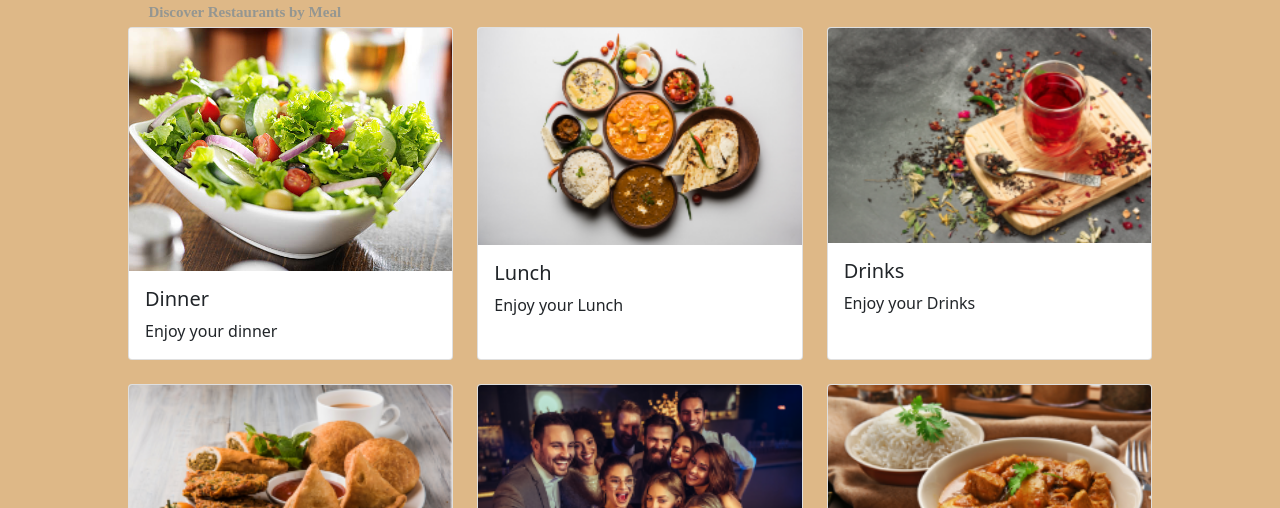
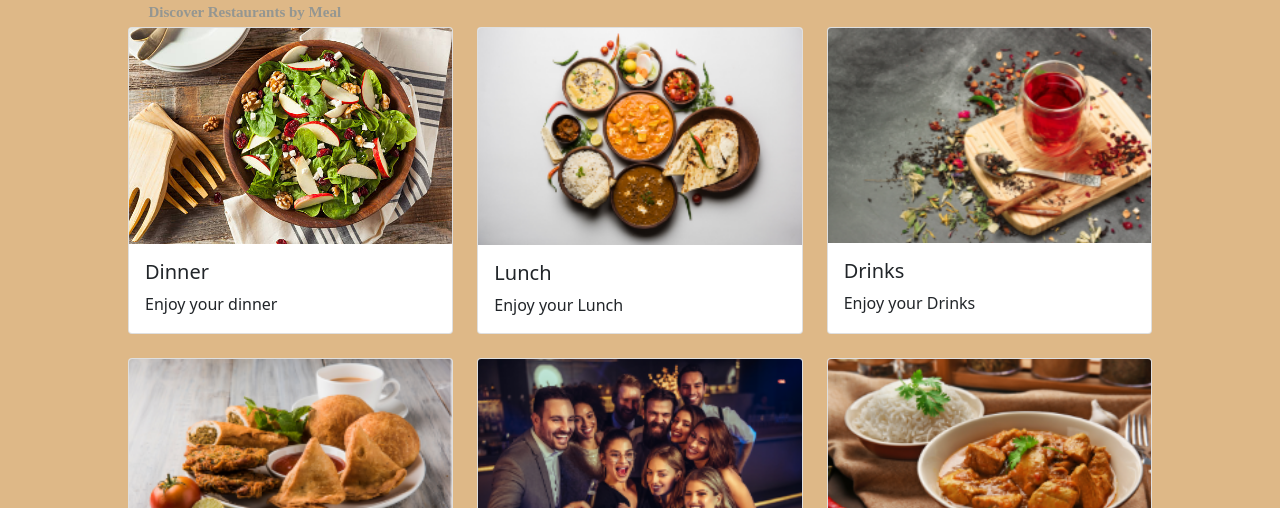
Before and after one commit to tnyande/takasi-profile, a plain HTML site: page index.html in a window 1280 px wide. Shown: the part 592-1100 px from the top of the page. Drawn offline with nearby package versions, Linux system fonts and the light colour scheme.

Commit message:
Update index.html

```diff
--- a/index.html
+++ b/index.html
@@ -124,7 +124,7 @@
                 <div class="row row-cols-3 row-cols-1-sm row-cols-1-xm row-cols-4-md row-cols-4-lg g-4">
                     <div class="col">
                         <div class="card h-100">
-                            <img src="./image/salad2.png" class="card-img-top" alt="Dinner"/>
+                            <img src="./Image/salad.png" class="card-img-top" alt="Dinner"/>
                             <div class="card-body">
                                 <h5 class="card-title"> Dinner </h5>
                                 <p class="card-text"> Enjoy your dinner </p>
```
